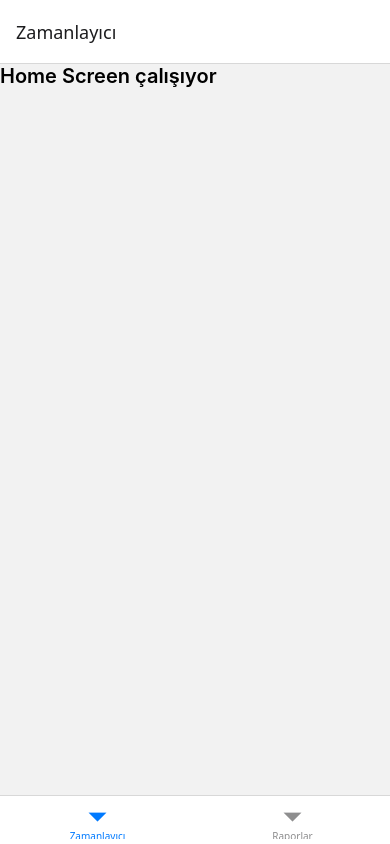
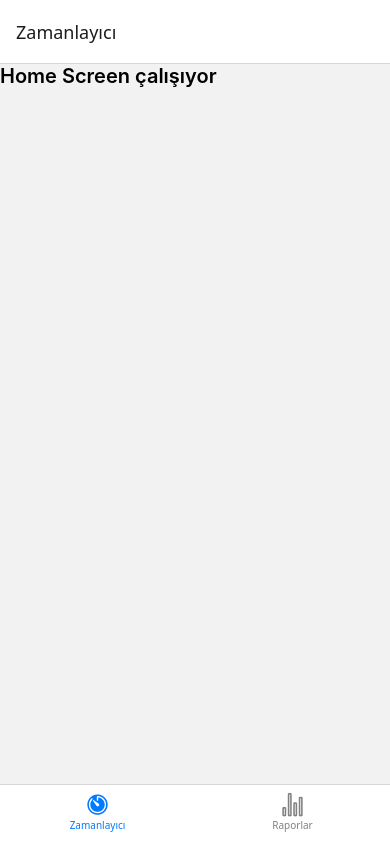
Before and after one commit to Huseyinakbal39/Focus-Tracker, a React Native app: screen / in a window 390 px wide. Built offline with nearby package versions, Linux system fonts and the light colour scheme.

Commit message:
Arayüz geliştirildi, alt menü ikonlar eklendi ve uygulama görünümü iyileştirildi.

```diff
--- a/App.js
+++ b/App.js
@@ -1,3 +1,4 @@
+import { Ionicons } from '@expo/vector-icons';
 import { createBottomTabNavigator } from '@react-navigation/bottom-tabs';
 import { NavigationContainer } from '@react-navigation/native';
 import { StatusBar } from 'expo-status-bar';
@@ -11,7 +12,30 @@ export default function App()
     return(
         <NavigationContainer>
             <StatusBar style="auto"/>
-            <Tab.Navigator>
+            <Tab.Navigator
+                screenOptions={({ route }) => ({
+          tabBarIcon: ({ focused, color, size }) => {
+
+            let iconName;
+
+            if (route.name === 'Home') {
+              iconName = focused ? 'timer' : 'timer-outline'; // Timer ikon
+            }
+            else if (route.name === 'Reports') {
+              iconName = focused ? 'stats-chart' : 'stats-chart-outline'; // Graf ikon
+            }
+
+            return <Ionicons name={iconName} size={size} color={color} />;
+          },
+
+          tabBarActiveTintColor: '#007AFF',
+          tabBarInactiveTintColor: 'gray',
+          tabBarStyle: {
+            paddingBottom: 4,
+            height: 60,
+          }
+        })}
+            >
                 <Tab.Screen
                 name = "Home"
                 component={HomeScreen}
--- /dev/null
+++ b/index.js
@@ -0,0 +1,4 @@
+import { registerRootComponent } from 'expo';
+import App from './app';
+
+registerRootComponent(App);
--- a/package.json
+++ b/package.json
@@ -1,6 +1,6 @@
 {
   "name": "focus-tracker",
-  "main": "expo-router/Appentry",
+  "main": "index.js",
   "version": "1.0.0",
   "scripts": {
     "start": "expo start",
@@ -22,7 +22,6 @@
     "expo-haptics": "~15.0.7",
     "expo-image": "~3.0.10",
     "expo-linking": "~8.0.9",
-    "expo-router": "~6.0.15",
     "expo-splash-screen": "~31.0.11",
     "expo-status-bar": "~3.0.8",
     "expo-symbols": "~1.0.7",
```
Also changed, not shown: 1 other file (tests, documents, lock files or other folders).
